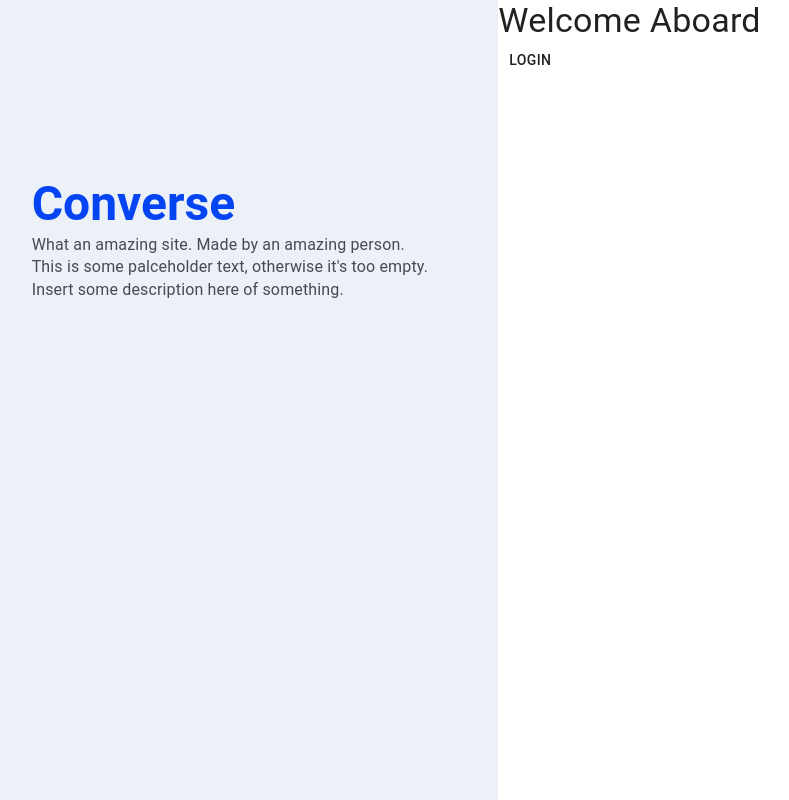
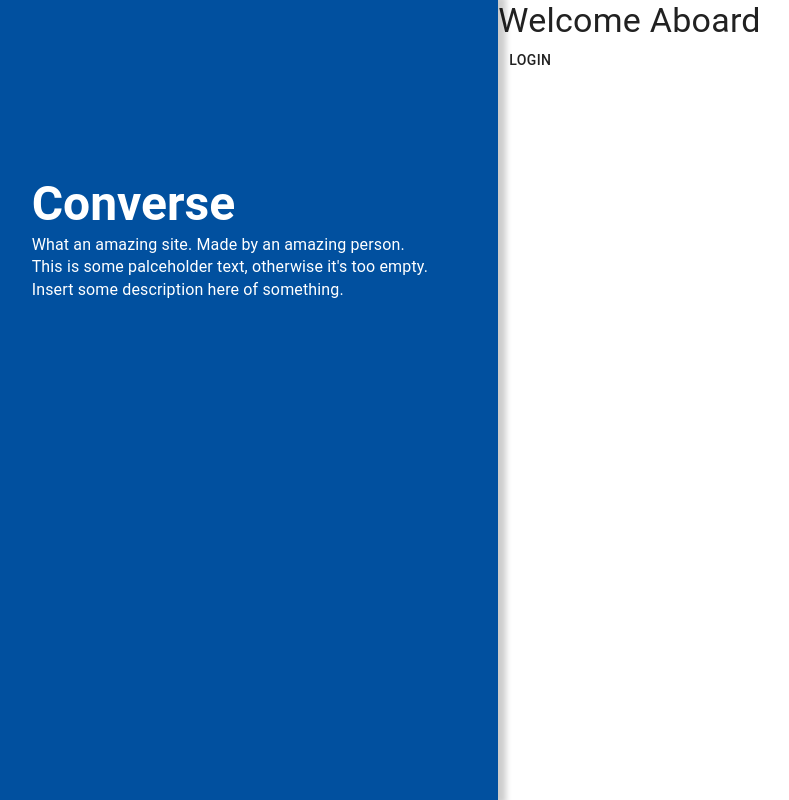
Before and after one commit to tphume/converse-fe, a React (Create React App) app: page / in a window 1280 px wide. Shown: the whole page, without its empty margins (35-824 px from the left). Built offline with nearby package versions, Linux system fonts and the light colour scheme.

Commit message:
Added shadow to hero section. Adjusted main color

```diff
--- a/src/pages/Login.tsx
+++ b/src/pages/Login.tsx
@@ -20,15 +20,16 @@ const useStyles = makeStyles((theme: Theme) => {
       flexDirection: "column",
     },
     hero: {
-      backgroundColor: theme.palette.secondary.main,
+      backgroundColor: theme.palette.primary.main,
+      boxShadow: "4px 0 6px 4px hsla(0, 0%, 0%, 0.2)",
     },
     heroHeader: {
-      color: theme.palette.primary.main,
+      color: "white",
       fontWeight: 700,
     },
     heroDesc: {
       marginTop: "2px",
-      color: theme.palette.primary.dark,
+      color: "white",
       fontWeight: 400,
       lineHeight: 1.4,
     },
--- a/src/theme.tsx
+++ b/src/theme.tsx
@@ -3,7 +3,7 @@ import { createMuiTheme } from "@material-ui/core/styles";
 const theme = createMuiTheme({
   palette: {
     primary: {
-      main: `#0544F2`,
+      main: `#01509f`,
       dark: `#474B50`,
     },
     secondary: {
```
